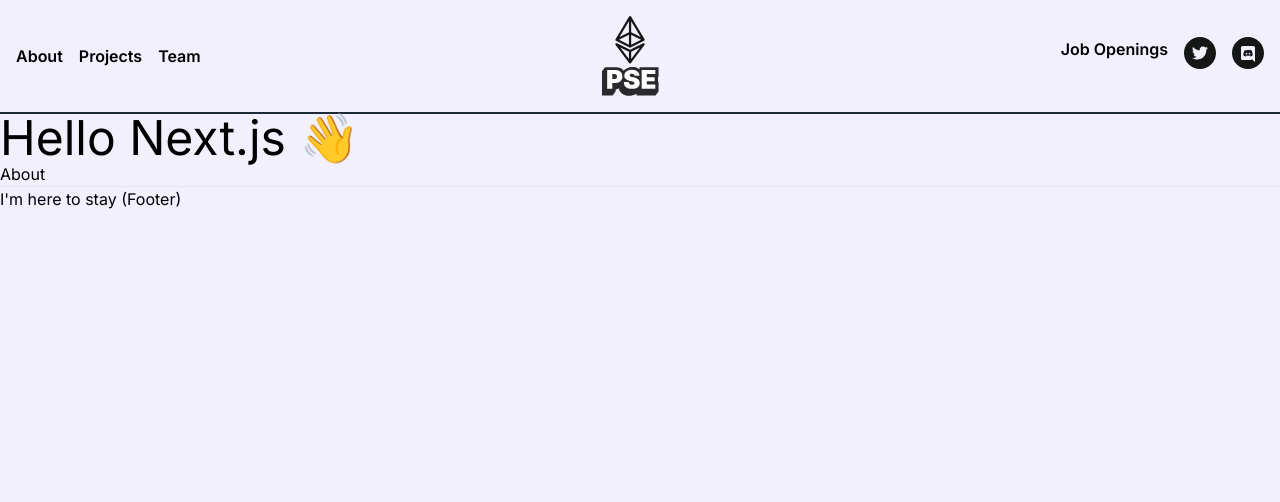
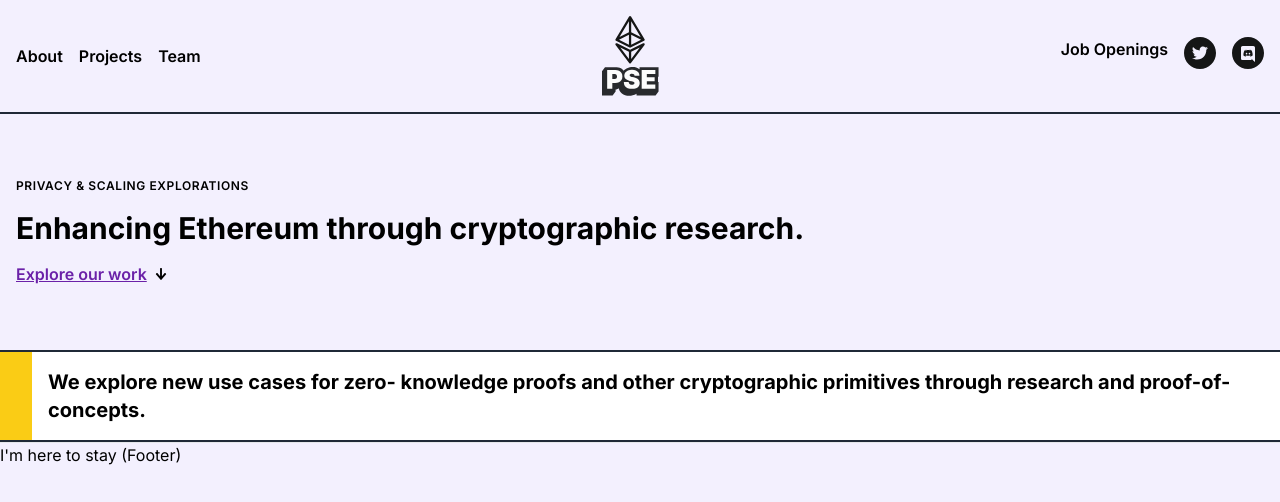
Before and after one commit to thebeyondr/pse-web, a Next.js app: page / in a window 1280 px wide. Shown: the top 502 px of the page. Built offline with nearby package versions, Linux system fonts and the light colour scheme.

Commit message:
feat: :lipstick: Add hero content to home page

```diff
--- /dev/null
+++ b/components/sections/HomeHero.tsx
@@ -0,0 +1,39 @@
+import NextLink from 'next/link';
+import Image from 'next/image';
+
+import downArrow from '../../public/ui-images/icons/arrow-down.svg';
+
+const HomeHero = () => (
+    <div className="home-hero">
+        <div className="container mx-auto px-4 py-16 flex flex-col space-y-4">
+            <p className="uppercase text-xs tracking-wider font-semibold">
+                Privacy & Scaling Explorations
+            </p>
+            <h1 className="text-3xl font-bold">
+                Enhancing Ethereum through cryptographic research.
+            </h1>
+            <NextLink href="#projects">
+                <div className="flex space-x-2">
+                    <p className="font-semibold underline text-purple-800 active:text-opacity-70 transition-all">
+                        Explore our work
+                    </p>
+                    <div>
+                        <Image src={downArrow} width={12} height={12} />
+                    </div>
+                </div>
+            </NextLink>
+        </div>
+        <div className="container mx-auto flex flex-col md:flex-row border-t-2 border-b-2 border-gray-800">
+            <div className="flex flex-1 bg-yellow-400 p-4"></div>
+            <div className="flex flex-2 bg-white p-4">
+                <h3 className="text-xl font-bold">
+                    We explore new use cases for zero- knowledge proofs and
+                    other cryptographic primitives through research and
+                    proof-of-concepts.
+                </h3>
+            </div>
+        </div>
+    </div>
+);
+
+export default HomeHero;
--- a/pages/index.tsx
+++ b/pages/index.tsx
@@ -1,15 +1,10 @@
-import Link from 'next/link';
 import Layout from '../components/Layout';
+import HomeHero from '../components/sections/HomeHero';
 
-const IndexPage = () => (
+const Home = () => (
     <Layout>
-        <h1 className="text-5xl">Hello Next.js 👋</h1>
-        <p>
-            <Link href="/about">
-                <a>About</a>
-            </Link>
-        </p>
+        <HomeHero />
     </Layout>
 );
 
-export default IndexPage;
+export default Home;
```
Also changed, not shown: public/ui-images/icons/arrow-down.svg (added).
